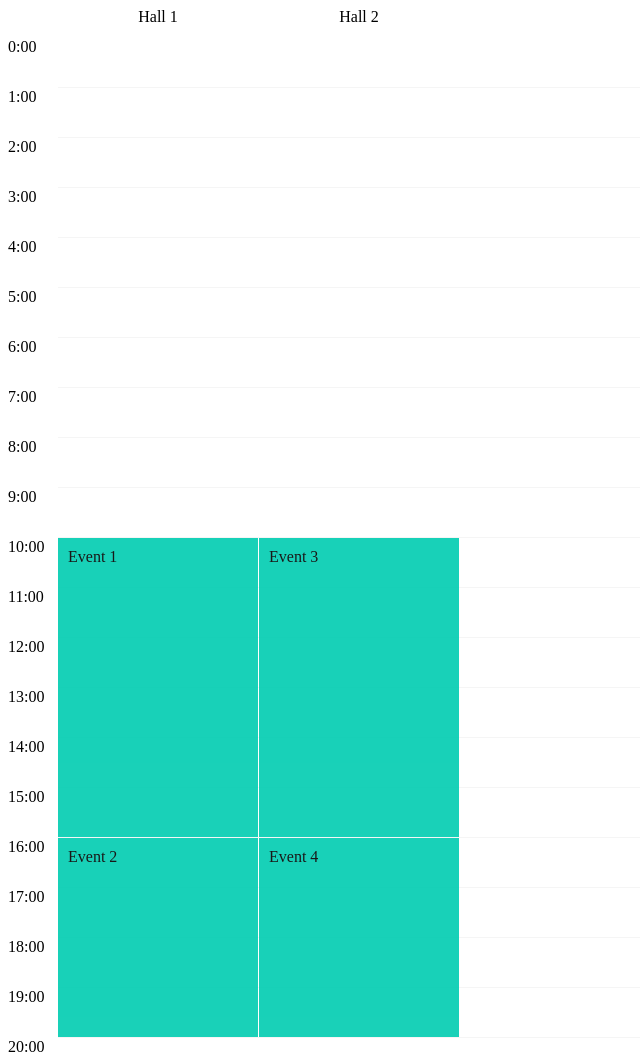
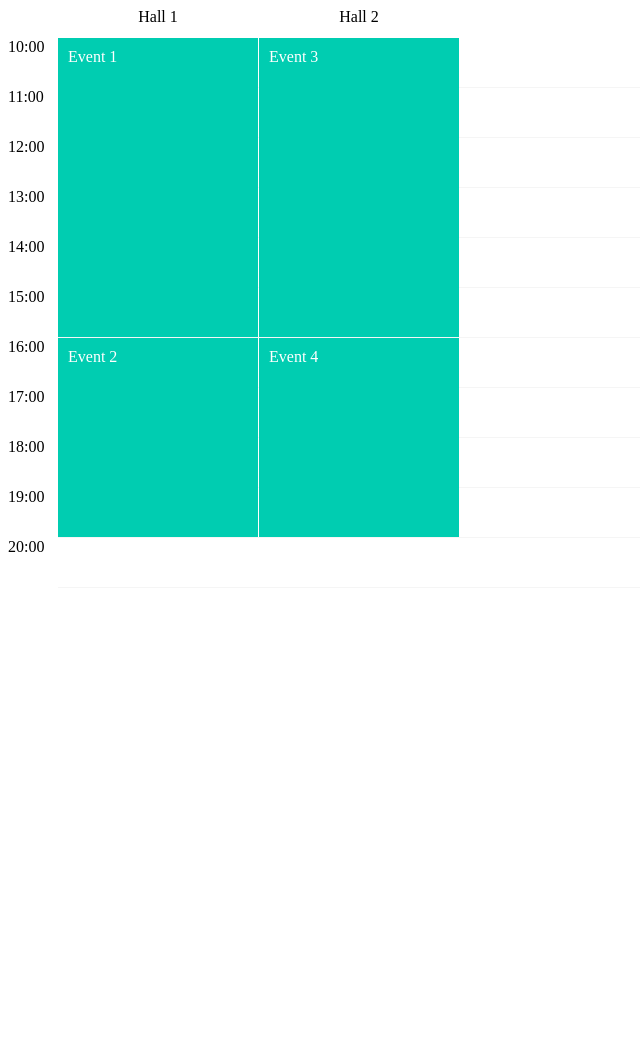
Before and after one commit to maksimkuznetsov/jqueryTimeTable, a website: page index.html in a window 1280 px wide. Shown: the top 1058 px of the page, without its empty margins (0-640 px from the left). After the commit the page ends 800 px from the top, so only its background shows below. Drawn offline with nearby package versions, Linux system fonts and the light colour scheme.

Commit message:
Count hours scope

```diff
--- a/index.html
+++ b/index.html
@@ -17,10 +17,6 @@
 		var halls = [{
 		    title: 'Hall 1',
 		    events: [{
-		      title: 'Event 0',
-		      start:   '2016-06-19T21:00:00Z',
-		      end: '2016-06-19T04:00:00Z'
-		    },{
 		      title: 'Event 1',
 		      start:   '2016-06-19T10:00:00Z',
 		      end: '2016-06-19T16:00:00Z'
--- a/main.css
+++ b/main.css
@@ -53,5 +53,5 @@
 	padding: 10px;
 	box-sizing:border-box;
 	background: #00CDB1;
-	opacity: .9;
+	color:#fff;
 }
--- a/timetable.js
+++ b/timetable.js
@@ -31,10 +31,10 @@
           return this.$node;
         };
 
-        Event.prototype.updatePosition = function(startHour){
+        Event.prototype.updatePosition = function(){
           var top = 0,
               height = 0;
-          startHour = startHour || 0;
+          startHour = options.minHour || 0;
           top += (this.start.getHours() - startHour);
           top += this.start.getMinutes() / 60;
           top = top * options.hourHeight;
@@ -94,29 +94,61 @@
 
       var Timetable = (function(){
         var Timetable = function($root, data){
-          var $hours = $('<div/>'),
-              $halls = $('<div/>');
-          $hours.addClass('timetable-hours');
-          $halls.addClass('timetable-halls');
-          $root
-            .append($hours)
-            .append($halls);
+          this.$root = $root;
+          this.$hours = $('<div/>');
+          this.$halls = $('<div/>');
+          this.$hours.addClass('timetable-hours');
+          this.$halls.addClass('timetable-halls');
+          this.$root
+            .append(this.$hours)
+            .append(this.$halls);
 
-          for(var i = 0, l = data.length; i < l; i++){
-            var hall = new Hall(data[i]);
-            $halls.append(hall.getNode());
+          this.data = data;
+
+          this.updateHoursScope();
+          this.renderHours();
+          this.showEvents();
+        };
+
+        Timetable.prototype.updateHoursScope = function(){
+          var minHour = 23,
+              maxHour = 0;
+          for(var i = 0, l = this.data.length; i < l; i++){
+            for (var eI = 0; eI < this.data[i].events.length; eI++){
+              var event = this.data[i].events[eI],
+                  start = new Date(event.start),
+                  end = new Date(event.end);
+              if(start.getHours() < minHour)
+                minHour = start.getHours();
+              if(end.getHours() > maxHour)
+                maxHour = end.getHours();
+
+            }
           }
-          for(var hourI = 0; hourI < 24; hourI++){
+          options.minHour = minHour;
+          options.maxHour = maxHour;
+        };
+
+        Timetable.prototype.renderHours = function(){
+          for(var i = options.minHour; i <= options.maxHour; i++){
             var $hour = $('<div/>');
             $hour.addClass('timetable-hour');
 
-            $hour.append('<span class=""timetable-hour-label>' + hourI + ':00</span>');
-            $hours.append($hour);
+            $hour.append('<span class=""timetable-hour-label>' + i + ':00</span>');
+            this.$hours.append($hour);
             $hour.css({
               height: options.hourHeight
             });
           }
         };
+
+        Timetable.prototype.showEvents = function(){
+          for(var i = 0, l = this.data.length; i < l; i++){
+            var hall = new Hall(this.data[i]);
+            this.$halls.append(hall.getNode());
+          }
+        };
+
 
         return Timetable;
       }());
```
